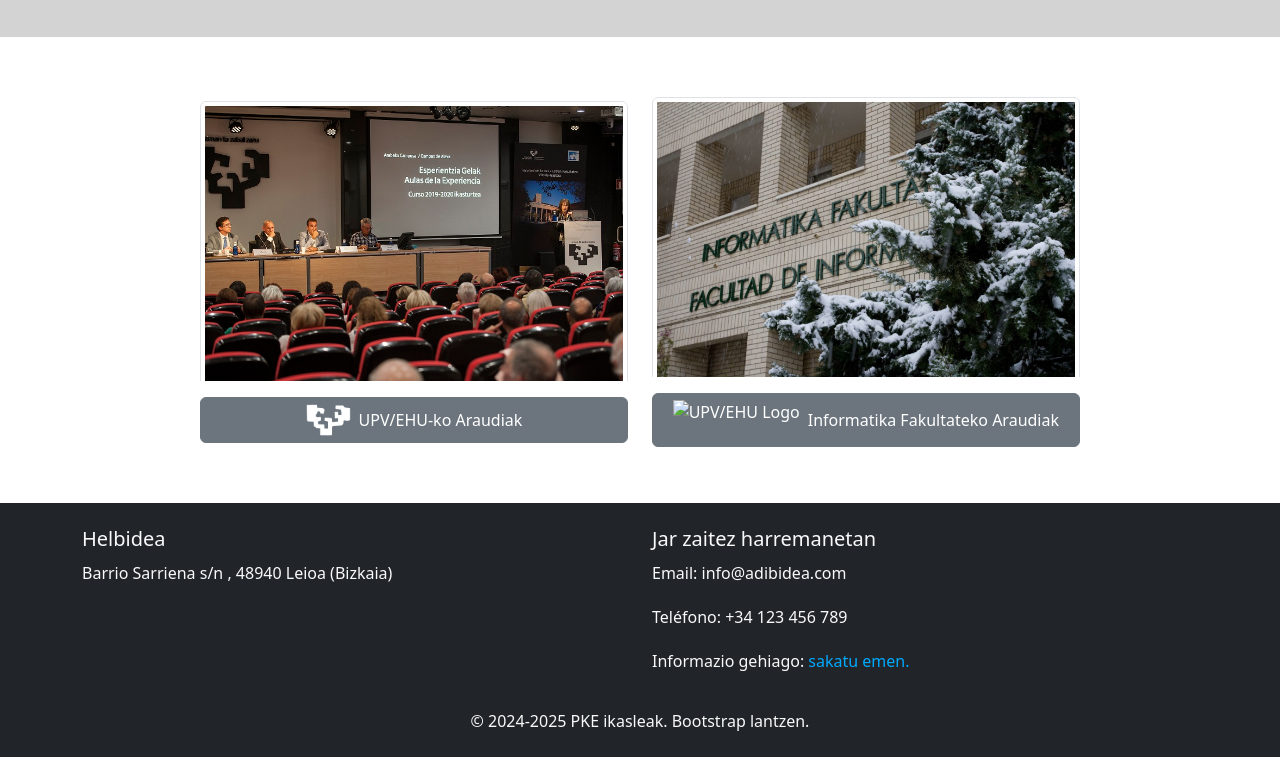
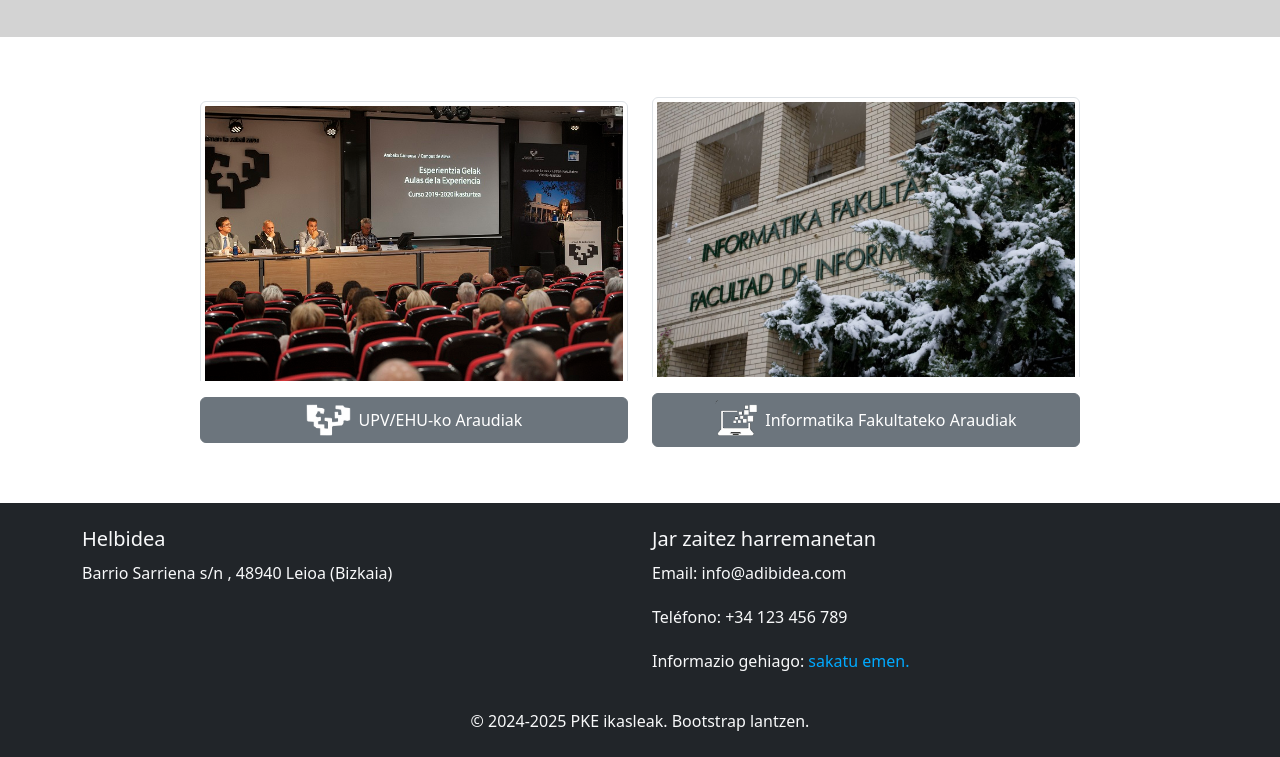
Before and after one commit to Braian-PC/GrAL, a website: page views/arauak.html in a window 1280 px wide. Shown: the part 531-1288 px from the top of the page. Drawn offline with nearby package versions, Linux system fonts and the light colour scheme; files that its build step writes are made by us from their sources; files whose address does not match are found by name.

Commit message:
Fix image source paths in arauak.html to use backslashes for consistency

```diff
--- a/views/arauak.html
+++ b/views/arauak.html
@@ -117,7 +117,7 @@
                     <img src="\Irudiak\facultad nevada.jpg" class="img-thumbnail" alt="...">
                 </div>
                 <div class="btn btn-secondary mb-3 d-flex align-items-center justify-content-center">
-                    <img src="Irudiak/file.png" alt="UPV/EHU Logo" style="height: 40px;" class="me-2">
+                    <img src="\Irudiak\file.png" alt="UPV/EHU Logo" style="height: 40px;" class="me-2">
                     Informatika Fakultateko Araudiak
                 </div>
             </div>
```
